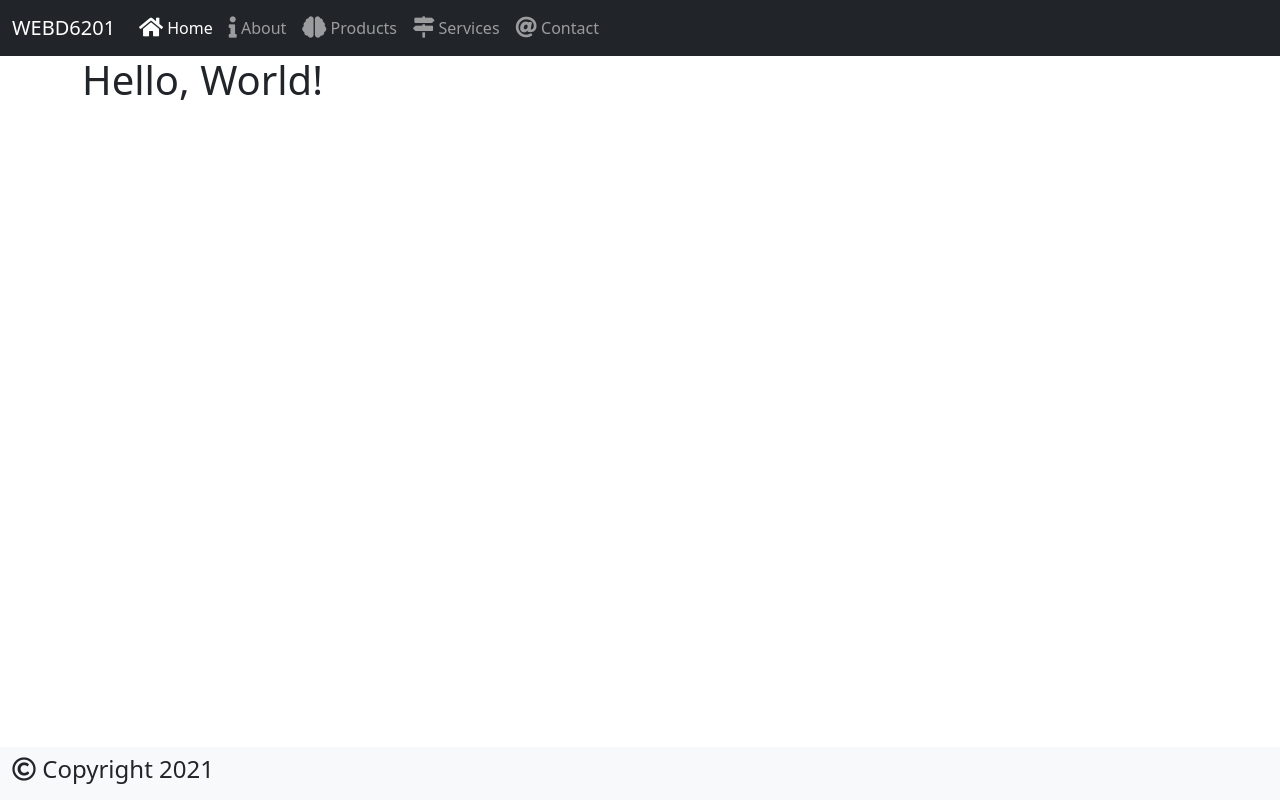
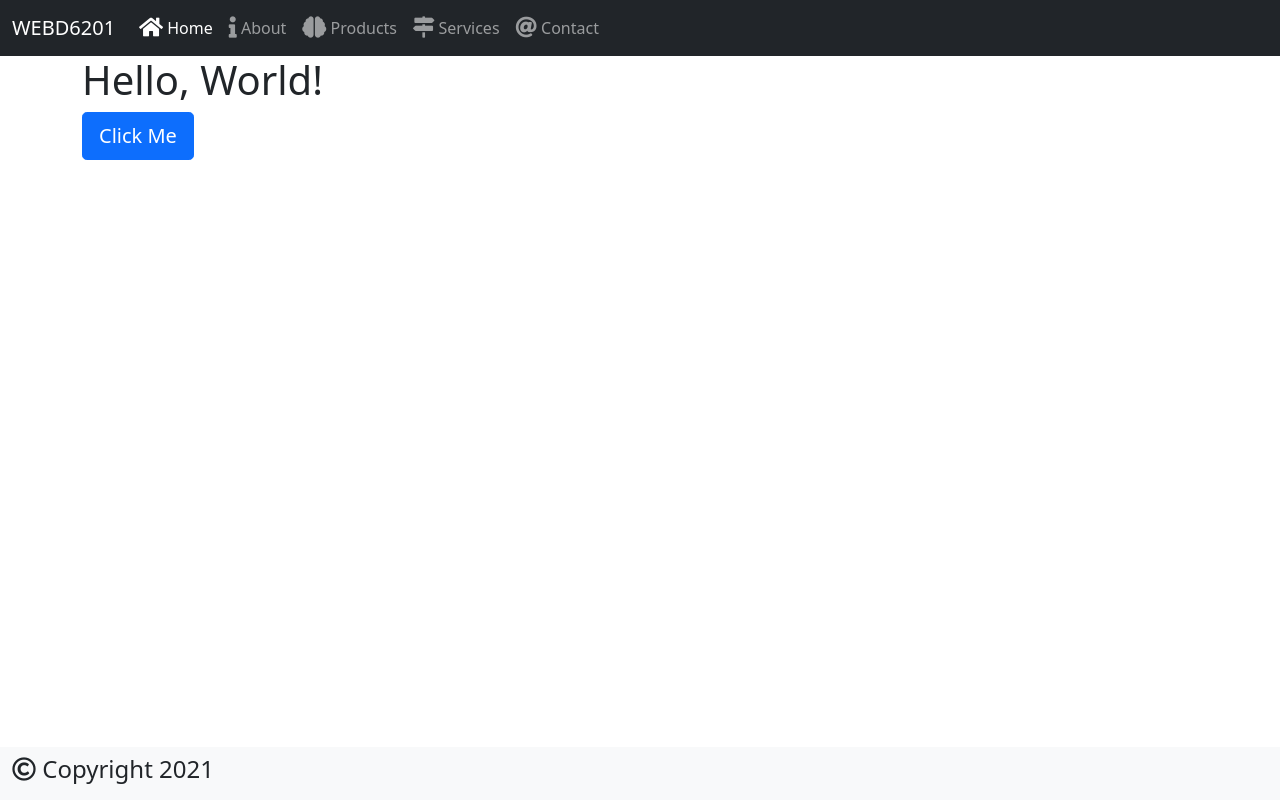
Before and after one commit to durhamprogrammer/WEBD6201-W2021-Week1c, a website: page index.html in a window 1280 px wide. Drawn offline with nearby package versions, Linux system fonts and the light colour scheme.

```diff
--- a/Scripts/app.js
+++ b/Scripts/app.js
@@ -9,8 +9,14 @@
     function Start()
     {
         console.log("App Started...");
+
+        let clickMeButton = document.getElementById("clickMeButton");
+
+        clickMeButton.addEventListener("click", ()=>
+        {
+            console.log("Click Me Button was clicked!");
+        });
     }
-
 
     // event listener
     window.addEventListener("load", Start);
--- a/index.html
+++ b/index.html
@@ -55,6 +55,7 @@
 
     <main class="container">
         <h1>Hello, World!</h1>
+        <button id="clickMeButton" class="btn btn-primary btn-lg">Click Me</button>
     </main>
 
     <footer>
```
